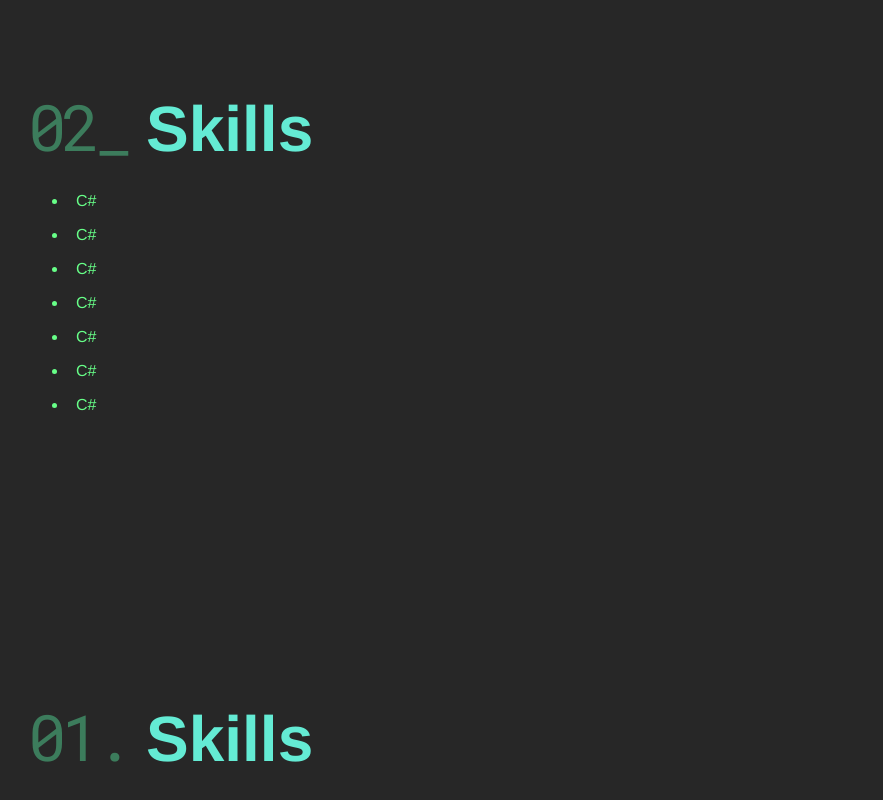
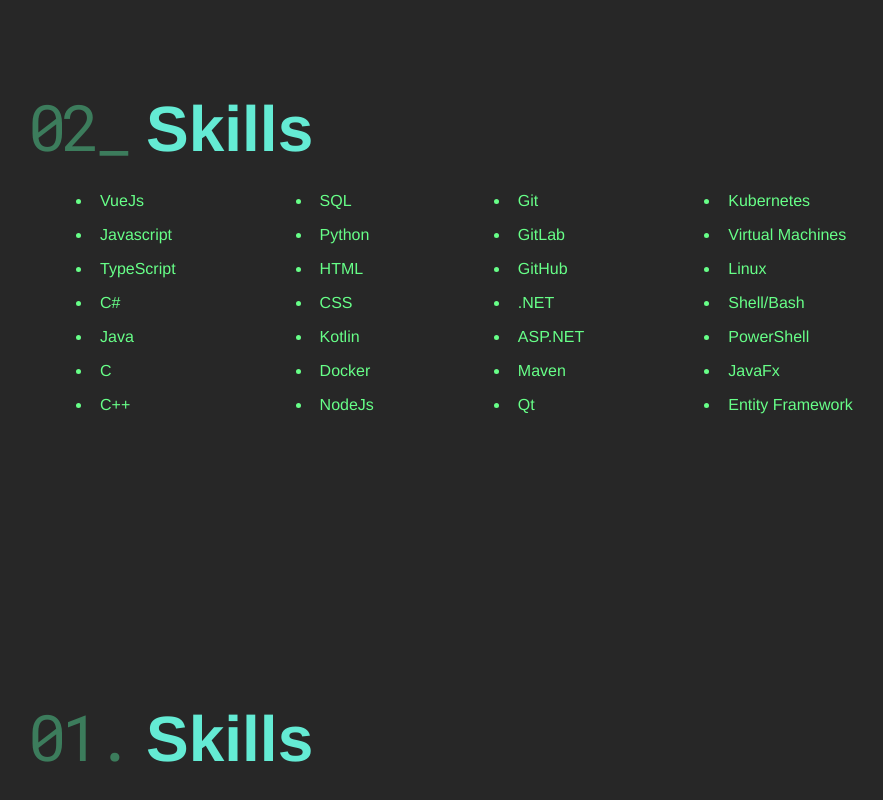
Before and after one commit to hbrockster/personal-site, a Vue app in the folder client/: page /about in a window 1280 px wide. Shown: the part 1051-1851 px from the top of the page, without its empty margins (100-983 px from the left). Built offline with nearby package versions, Linux system fonts and the light colour scheme; no server answers.

Commit message:
Adding list items

```diff
--- a/client/src/components/Skills.vue
+++ b/client/src/components/Skills.vue
@@ -4,15 +4,44 @@
     number="02_"
   >
       <template>
-        <ul>
-            <li>C#</li>
-            <li>C#</li>
-            <li>C#</li>
-            <li>C#</li>
-            <li>C#</li>
-            <li>C#</li>
-            <li>C#</li>
-        </ul>
+        <div class="skills-list">
+          <ul>
+              <li>VueJs</li>
+              <li>Javascript</li>
+              <li>TypeScript</li>
+              <li>C#</li>
+              <li>Java</li>
+              <li>C</li>
+              <li>C++</li>
+          </ul>
+          <ul>
+              <li>SQL</li>
+              <li>Python</li>
+              <li>HTML</li>
+              <li>CSS</li>
+              <li>Kotlin</li>
+              <li>Docker</li>
+              <li>NodeJs</li>
+          </ul>
+          <ul>
+              <li>Git</li>
+              <li>GitLab</li>
+              <li>GitHub</li>
+              <li>.NET</li>
+              <li>ASP.NET</li>
+              <li>Maven</li>
+              <li>Qt</li>
+          </ul>
+          <ul>
+              <li>Kubernetes</li>
+              <li>Virtual Machines</li>
+              <li>Linux</li>
+              <li>Shell/Bash</li>
+              <li>PowerShell</li>
+              <li>JavaFx</li>
+              <li>Entity Framework</li>
+          </ul>
+        </div>
       </template>
   </Section>
 </template>
@@ -25,7 +54,13 @@
 }
 </script>
 <style>
+.skills-list {
+  display: flex;
+}
 li {
     padding: 0.5rem;
 }
+ul {
+  padding: 0 4rem;
+}
 </style>
```
